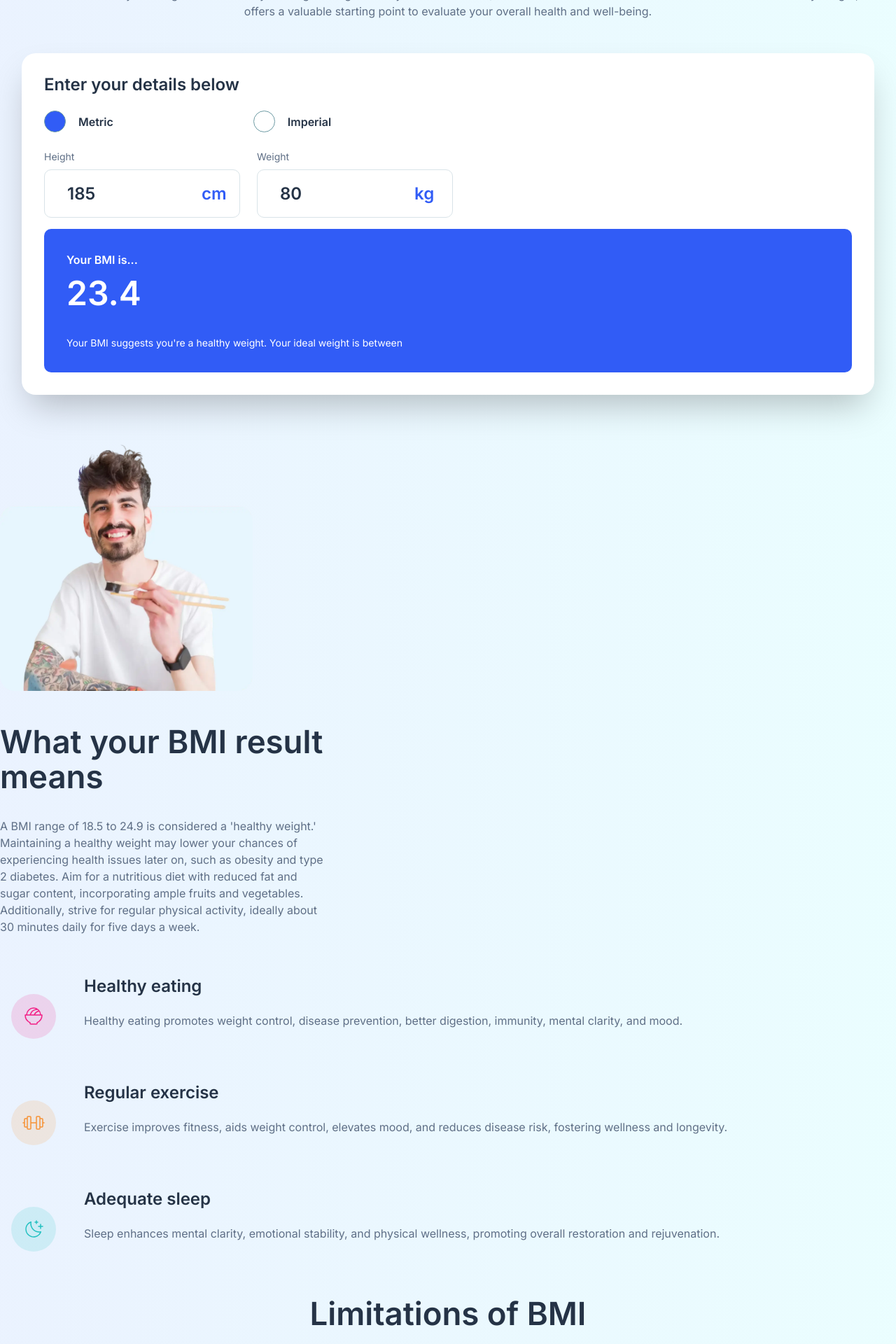
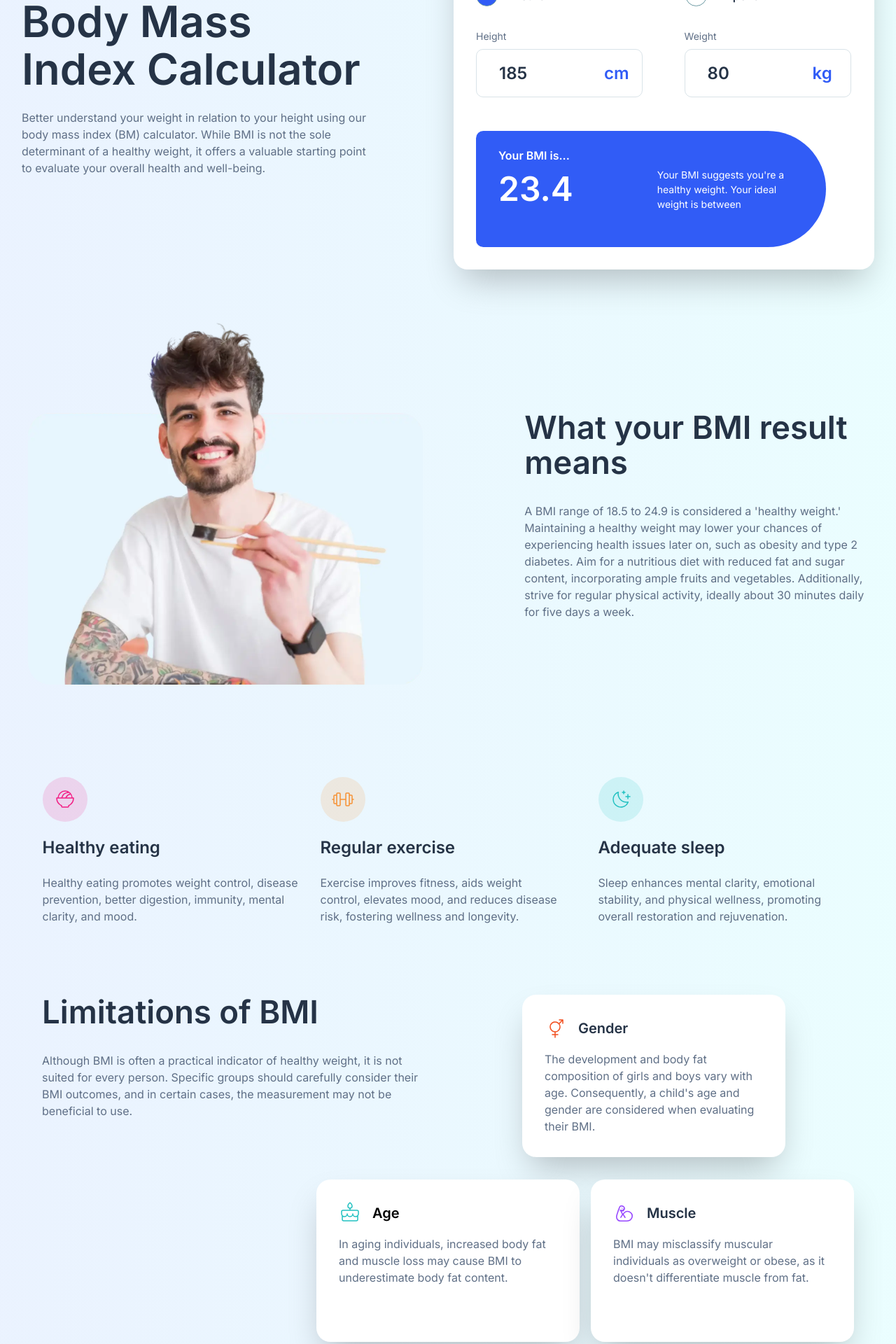
Before and after one commit to mayor-creator/frontend-projects, a React (Vite) app in the folder bmi-calculator-app/: page / in a window 1280 px wide. Shown: the part 200-2120 px from the top of the page at 70% size. Built offline with nearby package versions, Linux system fonts and the light colour scheme.

Commit message:
add styles for desktop and tablet

```diff
--- a/bmi-calculator-app/src/components/Hero.jsx
+++ b/bmi-calculator-app/src/components/Hero.jsx
@@ -93,9 +93,9 @@ export function Hero() {
 					<div className="main__result-container result_wrapper">
 						<h2 className="main__result-header">What your BMI result means</h2>
 						<p className="main__result-meaning">
-							A BMI range of 18.5 to 24.9 is considered a 'healthy weight.'
-							Maintaining a healthy weight may lower your chances of
-							experiencing health issues later on, such as obesity and type 2
+							A BMI range of 18.5 to 24.9 is considered a &apos;healthy
+							weight.&apos; Maintaining a healthy weight may lower your chances
+							of experiencing health issues later on, such as obesity and type 2
 							diabetes. Aim for a nutritious diet with reduced fat and sugar
 							content, incorporating ample fruits and vegetables. Additionally,
 							strive for regular physical activity, ideally about 30 minutes
--- a/bmi-calculator-app/src/components/ImperialForm.jsx
+++ b/bmi-calculator-app/src/components/ImperialForm.jsx
@@ -51,7 +51,8 @@ export function ImperialForm() {
 
 	return (
 		<>
-			<form className="header__hero-form">
+			<form className="header__hero-form header__hero-form-imperial">
+				<div className="header__hero-form-item">
 					<label
 						htmlFor="height"
 						className="header__imperial-label">
@@ -79,7 +80,8 @@ export function ImperialForm() {
 						/>
 						<span className="header__imperial-span">in</span>
 					</div>
-
+				</div>
+				<div className="header__hero-form-item">
 					<label
 						htmlFor="weight"
 						className="header__imperial-label">
@@ -107,6 +109,7 @@ export function ImperialForm() {
 						/>
 						<span className="header__imperial-pounds-span">lbs</span>
 					</div>
+				</div>
 			</form>
 			<div className="header__form-result">
 				<div className="header__form-result-item">
--- a/bmi-calculator-app/src/sass/components/_header.scss
+++ b/bmi-calculator-app/src/sass/components/_header.scss
@@ -8,6 +8,10 @@
 
   &__container {
     @include m.flex_center_items_column;
+
+    @include b.breakpoint(large) {
+      display: block;
+    }
   }
 
   &__mass-container {
@@ -19,22 +23,38 @@
     margin-top: f.rem(24);
     width: f.rem(40);
     height: f.rem(40);
+
+    @include b.breakpoint(large) {
+      margin-left: f.rem(100);
+    }
   }
 
   &__mass-item {
     padding-bottom: f.rem(24);
+
+    @include b.breakpoint(large) {
+      grid-area: 1 / 1 / 2 / 6;
+    }
   }
 
   &__mass-header {
     color: var(--color-gun-mental);
     text-align: center;
     padding-top: f.rem(24);
+
+    @include b.breakpoint(large) {
+      text-align: start;
+    }
   }
 
   &__mass-info {
     color: var(--color-dark-electric-blue);
     text-align: center;
     padding-top: f.rem(24);
+
+    @include b.breakpoint(large) {
+      text-align: start;
+    }
   }
 
   &__form {
@@ -45,6 +65,10 @@
 
     @include b.breakpoint(medium) {
       padding: f.rem(32);
+    }
+
+    @include b.breakpoint(large) {
+      grid-area: 1 / 7 / 2 / 13;
     }
   }
 
@@ -67,6 +91,8 @@
     @include b.breakpoint(medium) {
       max-width: f.rem(622);
       margin: 0rem;
+      padding-top: f.rem(32);
+      padding-bottom: f.rem(32);
     }
   }
 
@@ -95,6 +121,10 @@
   &__metric_weight {
     height: f.rem(69);
     width: f.rem(280);
+
+    @include b.breakpoint(large) {
+      width: f.rem(238);
+    }
   }
 
   &__imperial-container {
@@ -103,6 +133,11 @@
     @include m.center;
     padding-top: f.rem(8);
     padding-bottom: f.rem(16);
+
+    @include b.breakpoint(large) {
+      margin-left: 0rem;
+      margin-right: 0rem;
+    }
   }
 
   &__imperial-label,
@@ -111,6 +146,11 @@
     display: block;
     @include m.center;
     font-size: f.rem(14);
+
+    @include b.breakpoint(large) {
+      margin-left: 0rem;
+      margin-right: 0rem;
+    }
   }
 
   &__imperial-feet,
@@ -119,6 +159,10 @@
   &__imperial-pounds {
     height: f.rem(69);
     width: f.rem(132);
+
+    @include b.breakpoint(large) {
+      width: f.rem(238);
+    }
   }
 
   &__imperial-span {
@@ -144,8 +188,21 @@
     padding: f.rem(32);
 
     @include b.breakpoint(medium) {
+      border-top-right-radius: f.rem(160);
+      border-bottom-right-radius: f.rem(160);
+      border-top-left-radius: f.rem(20);
+      border-bottom-left-radius: f.rem(20);
       margin: 0rem;
-      max-width: none;
+      max-width: f.rem(500);
+      max-height: f.rem(166);
+      display: flex;
+      align-items: center;
+    }
+  }
+
+  &__form-result-item {
+    @include b.breakpoint(medium) {
+      padding-right: f.rem(120);
     }
   }
 
@@ -166,12 +223,17 @@
     font-size: f.rem(14);
   }
 
-  &__hero-form-metric {
+  &__hero-form-metric,
+  &__hero-form-imperial {
     @include b.breakpoint(medium) {
       display: flex;
       gap: f.rem(24);
+      padding-bottom: f.rem(32);
     }
+  }
 
+  &__hero-form-imperial {
+    display: block;
   }
 }
 
@@ -215,6 +277,10 @@ input[type=number]:valid {
 }
 
 .wrapper {
-  //border: 2px solid red;
   width: min(100% - f.rem(32), f.rem(1276));
+  margin-inline: auto;
+
+  @include b.breakpoint(large) {
+    @include m.grid-header;
+  }
 }
--- a/bmi-calculator-app/src/sass/components/_main.scss
+++ b/bmi-calculator-app/src/sass/components/_main.scss
@@ -8,10 +8,29 @@
 
   &__results {
     padding-bottom: f.rem(60);
+
+    @include b.breakpoint(medium) {
+      display: grid;
+      grid-template-columns: f.rem(300) 1fr;
+      gap: f.rem(50);
+    }
+
+    @include b.breakpoint(large) {
+      @include m.grid-results;
+    }
   }
 
   &__image {
     padding-bottom: f.rem(48);
+
+    @include b.breakpoint(medium) {
+      width: f.rem(360.96);
+    }
+
+    @include b.breakpoint(large) {
+      grid-area: 1 / 1 / 2 / 7;
+      width: f.rem(564);
+    }
   }
 
   &__result-header {
@@ -23,6 +42,18 @@
     color: var(--color-dark-electric-blue);
     font-weight: v.$font-regular;
     font-size: f.rem(16);
+  }
+
+  &__health-tips {
+    @include b.breakpoint(large) {
+      padding-bottom: f.rem(60);
+    }
+  }
+
+  &__health-tips-container {
+    @include b.breakpoint(large) {
+      @include m.grid-health-tips;
+    }
   }
 
   &__health-tips-eating {
@@ -83,6 +114,29 @@
     @include b.breakpoint(medium) {
       display: flex;
     }
+
+    @include b.breakpoint(large) {
+      display: block;
+    }
+  }
+
+  &__health-tips-eating {
+    @include b.breakpoint(large) {
+      grid-area: 1 / 1 / 2 / 5;
+    }
+  }
+
+  &__health-tips-sleep {
+    @include b.breakpoint(large) {
+      grid-area: 1 / 9 / 2 / 13;
+    }
+  }
+
+  &__health-tips-exercise {
+    @include b.breakpoint(large) {
+
+      grid-area: 1 / 5 / 2 / 9;
+    }
   }
 
   &__health-tips-eating-image,
@@ -97,11 +151,19 @@
     @include b.breakpoint(medium) {
       padding-left: f.rem(40);
     }
+
+    @include b.breakpoint(large) {
+      padding-left: f.rem(0);
+    }
   }
 
   &__bmi-facts {
     @include b.breakpoint(medium) {
       @include m.grid;
+    }
+
+    @include b.breakpoint(large) {
+      @include m.grid-desktop;
     }
   }
 
@@ -111,12 +173,20 @@
     @include b.breakpoint(medium) {
       grid-area: 1/1/2/3;
     }
+
+    @include b.breakpoint(large) {
+      grid-area: 1/1/2/7;
+    }
   }
 
   &__bmi-facts-limitations-header {
     color: var(--color-gun-mental);
     text-align: center;
     padding-bottom: f.rem(32);
+
+    @include b.breakpoint(large) {
+      text-align: start;
+    }
   }
 
   &__bmi-facts-limitations-info {
@@ -128,6 +198,12 @@
     @include b.breakpoint(medium) {
       padding-left: f.rem(32);
       padding-right: f.rem(32);
+    }
+
+    @include b.breakpoint(large) {
+      text-align: start;
+      padding-right: f.rem(32);
+      padding-left: f.rem(0);
     }
   }
 
@@ -171,11 +247,21 @@
     @include b.breakpoint(medium) {
       grid-area: 2/1/3/2;
     }
+
+    @include b.breakpoint(large) {
+      grid-area: 1/8/2/12;
+      max-height: f.rem(232);
+    }
   }
 
   &__bmi-facts-age {
     @include b.breakpoint(medium) {
       grid-area: 2/2/3/3;
+    }
+
+    @include b.breakpoint(large) {
+      grid-area: 2 / 5 / 3 / 9;
+      max-height: f.rem(232);
     }
   }
 
@@ -183,11 +269,21 @@
     @include b.breakpoint(medium) {
       grid-area: 3/1/4/2;
     }
+
+    @include b.breakpoint(large) {
+      grid-area: 2 / 9 / 3 / 13;
+      max-height: f.rem(232);
+    }
   }
 
   &__bmi-facts-pregnancy {
     @include b.breakpoint(medium) {
       grid-area: 3/2/4/3;
+    }
+
+    @include b.breakpoint(large) {
+      grid-area: 3 / 3 / 4 / 7;
+      max-height: f.rem(232);
     }
   }
 
@@ -196,6 +292,11 @@
       grid-column: 1 / 3;
       max-width: f.rem(365);
       margin: auto;
+    }
+
+    @include b.breakpoint(large) {
+      grid-area: 3 / 7 / 4 / 11;
+      max-height: f.rem(232);
     }
   }
 
@@ -212,13 +313,6 @@
       padding-left: f.rem(32);
     }
   }
-
-  &__image {
-    @include b.breakpoint(medium) {
-      width: f.rem(360.96);
-      height: f.rem(411.09);
-    }
-  }
 }
 
 .result_wrapper {
@@ -226,13 +320,18 @@
   margin-inline: auto;
 
   @include b.breakpoint(medium) {
-    width: none;
-    margin-inline: 0rem;
+    width: 100%;
+  }
+
+  @include b.breakpoint(large) {
+    grid-area: 1 / 8 / 2 / 13;
+    width: 100%;
+    align-self: center;
   }
 }
 
 .wrapper-health-tips {
-  width: min(100% - f.rem(32), f.rem(1392));
+  width: min(100% - f.rem(32), f.rem(1159));
   margin-inline: auto;
 }
 
--- a/bmi-calculator-app/src/sass/util/_mixins.scss
+++ b/bmi-calculator-app/src/sass/util/_mixins.scss
@@ -50,12 +50,12 @@
 }
 
 @mixin textfield_number_focus {
-  border: 1px solid var(--color-gun-mental) !important;
+  border: f.rem(1) solid var(--color-gun-mental) !important;
   color: var(--color-gun-mental);
 }
 
 @mixin textfield_number_filled {
-  border: 1px solid hsl(200, 24%, 88%);
+  border: f.rem(1) solid hsl(200, 24%, 88%);
   color: var(--color-gun-mental);
 }
 
@@ -68,7 +68,7 @@
 @mixin box-shadow {
   background-color: var(--color-pure-white);
   border-radius: f.rem(20);
-  box-shadow: 0 25px 50px -12px hsla(0, 0%, 0%, 0.25);
+  box-shadow: 0 f.rem(25) f.rem(50) f.rem(-12) hsla(0, 0%, 0%, 0.25);
 }
 
 @mixin grid {
@@ -81,3 +81,35 @@
 @mixin max-grid-width {
   max-width: f.rem(335.5);
 }
+
+@mixin grid-desktop {
+  display: grid;
+  grid-template-columns: repeat(12, 1fr);
+  grid-template-rows: repeat(3, 1fr);
+  grid-gap: f.rem(16);
+}
+
+@mixin grid-health-tips {
+  display: grid;
+  grid-template-columns: repeat(12, 1fr);
+  grid-template-rows: 1fr;
+  grid-gap: f.rem(32);
+}
+
+@mixin grid-results {
+  width: min(100% - f.rem(32), f.rem(1200));
+  margin-inline: auto;
+  display: grid;
+  grid-template-columns: repeat(12, 1fr);
+  grid-template-rows: 1fr;
+  grid-gap: f.rem(16);
+}
+
+@mixin grid-header {
+  display: grid;
+  grid-template-columns: repeat(12, 1fr);
+  grid-template-rows: 1fr;
+  grid-gap: f.rem(16);
+  justify-content: center;
+  align-items: center;
+}
```
Lines whose indentation alone changed are shown as unchanged.
